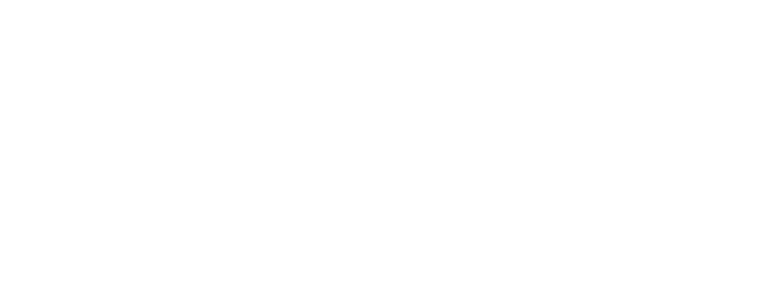
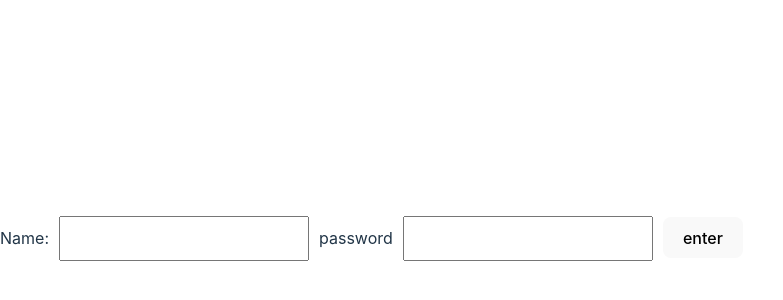
Before and after one commit to EyalPaz-700/DriveClone, a React (Vite) app in the folder DriveFront/: page /login in a window 1280 px wide. Before the commit this address had no page. Shown: the part 162-462 px from the top of the page, without its empty margins (0-783 px from the left). Built offline with nearby package versions, Linux system fonts and the light colour scheme.

Commit message:
local Storage

```diff
--- a/DriveFront/src/App.jsx
+++ b/DriveFront/src/App.jsx
@@ -19,30 +19,37 @@ function App() {
   const [showfile, setshowfile] = useState();
   const [files, setFiles] = useState([
     {
-      path: "../../public/user1/two.txt",
-      name: "1",
+      path: "../../public/user1/1.txt",
+      name: "1.txt",
       id: 1,
       size: 100,
       lastmodified: "2015-07-07T15:00:00Z",
     },
     {
-      path: "../../public/user1/one.txt",
-      name: "2",
+      path: "../../public/user1/2.txt",
+      name: "2.txt",
       id: 2,
       size: 100,
       lastmodified: "2015-07-07T15:00:00Z",
     },
     {
-      path: "../../public/user1/two.txt",
-      name: "3",
+      path: "../../public/user1/3.txt",
+      name: "3.txt",
       id: 3,
       size: 100,
       lastmodified: "2015-07-07T15:00:00Z",
     },
     {
-      path: "../../public/user1/two.txt",
-      name: "4",
+      path: "../../public/user1/4.txt",
+      name: "4.txt",
       id: 4,
+      size: 100,
+      lastmodified: "2015-07-07T15:00:00Z",
+    },
+    {
+      path: "../../public/user1/5.txt",
+      name: "5.txt",
+      id: 5,
       size: 100,
       lastmodified: "2015-07-07T15:00:00Z",
     },
@@ -63,9 +70,10 @@ function App() {
           }
         ></Route>
         <Route
-          path="/info"
+          path={`:filename/info`}
           element={<Info info={info} files={files} />}
         ></Route>
+        <Route path="/login" element={<Login />}></Route>
         <Route
           path="/renamefile"
           element={<RenameFile changename={changename} />}
--- a/DriveFront/src/components/Info.jsx
+++ b/DriveFront/src/components/Info.jsx
@@ -1,8 +1,9 @@
 import React, { useState } from "react";
 import "../info.css";
 const Info = ({ info, files }) => {
-  const filterd = files.filter((parm) => parm.id === info)[0];
-  console.log(filterd.path);
+  const filterd = files.filter((parm) => parm.name === info)[0];
+  console.log("filterd :", filterd.path);
+
   return (
     <>
       <h1 className="myfiles--text">Info</h1>
--- a/DriveFront/src/components/Login.jsx
+++ b/DriveFront/src/components/Login.jsx
@@ -1,5 +1,60 @@
-import React from "react";
+import React, { useState } from "react";
+import { useNavigate, NavLink } from "react-router-dom";
 
 export const Login = () => {
-  return <div>login</div>;
+  const [inputs, setinputs] = useState({});
+  const [userDoesntExist, setUserDoesntExist] = useState(false);
+  const nav = useNavigate();
+  const users = [
+    { name: "eyal", password: "eyal55" },
+    {
+      name: "yoad",
+      password: "yoad55",
+    },
+  ];
+
+  async function checkUser(e) {
+    e.preventDefault();
+    const allusers = users.filter((user) => user.name === inputs.name)[0];
+    console.log("allusers :", allusers);
+    try {
+      if (
+        inputs.name === allusers.name &&
+        inputs.password === allusers.password
+      ) {
+        localStorage.setItem("currentUser", JSON.stringify(inputs));
+        nav("/");
+      } else {
+      }
+    } catch (err) {
+      console.log(err);
+    }
+  }
+  return (
+    <div>
+      <form className="form--login">
+        <label htmlFor="name">Name:</label>
+        <input
+          name="name"
+          type="text"
+          value={inputs.name}
+          onChange={(e) =>
+            setinputs((prev) => ({ ...prev, name: e.target.value }))
+          }
+        />
+
+        <label htmlFor="password">password</label>
+        <input
+          name="password"
+          type="password"
+          value={inputs.password}
+          onChange={(e) =>
+            setinputs((prev) => ({ ...prev, password: e.target.value }))
+          }
+        />
+
+        <button onClick={checkUser}>enter</button>
+      </form>
+    </div>
+  );
 };
--- a/DriveFront/src/components/MyDrive.jsx
+++ b/DriveFront/src/components/MyDrive.jsx
@@ -49,10 +49,10 @@ const MyDrive = ({ setinfo, setChangename, setshowfile, files, setfiles }) => {
                 <NavLink
                   onClick={(e) => {
                     e.stopPropagation();
-                    setinfo(values.id);
+                    setinfo(values.name);
                   }}
                   className="info buttons--options--items"
-                  to="info"
+                  to={`${values.path.split("/")[4]}/info`}
                   activeClassName="active"
                 >
                   Info
```
Also changed, not shown: 1 other file (tests, documents, lock files or other folders).
